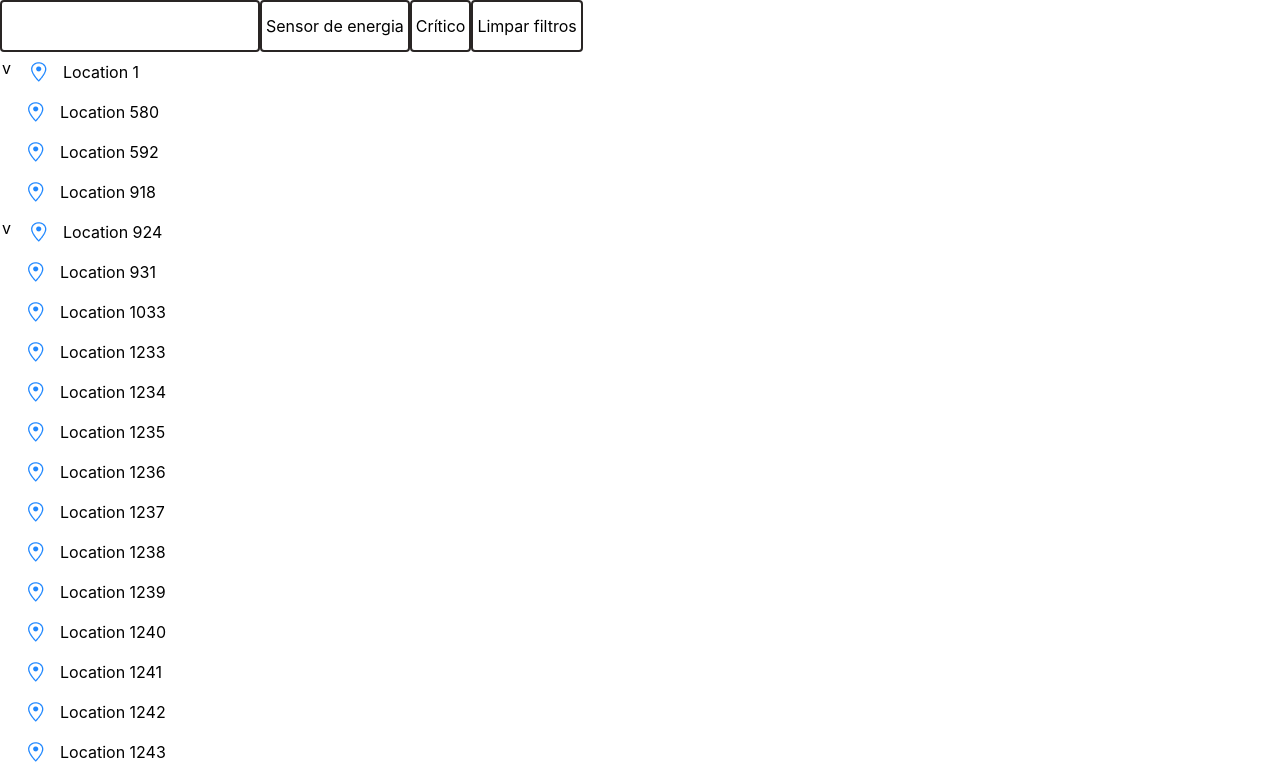
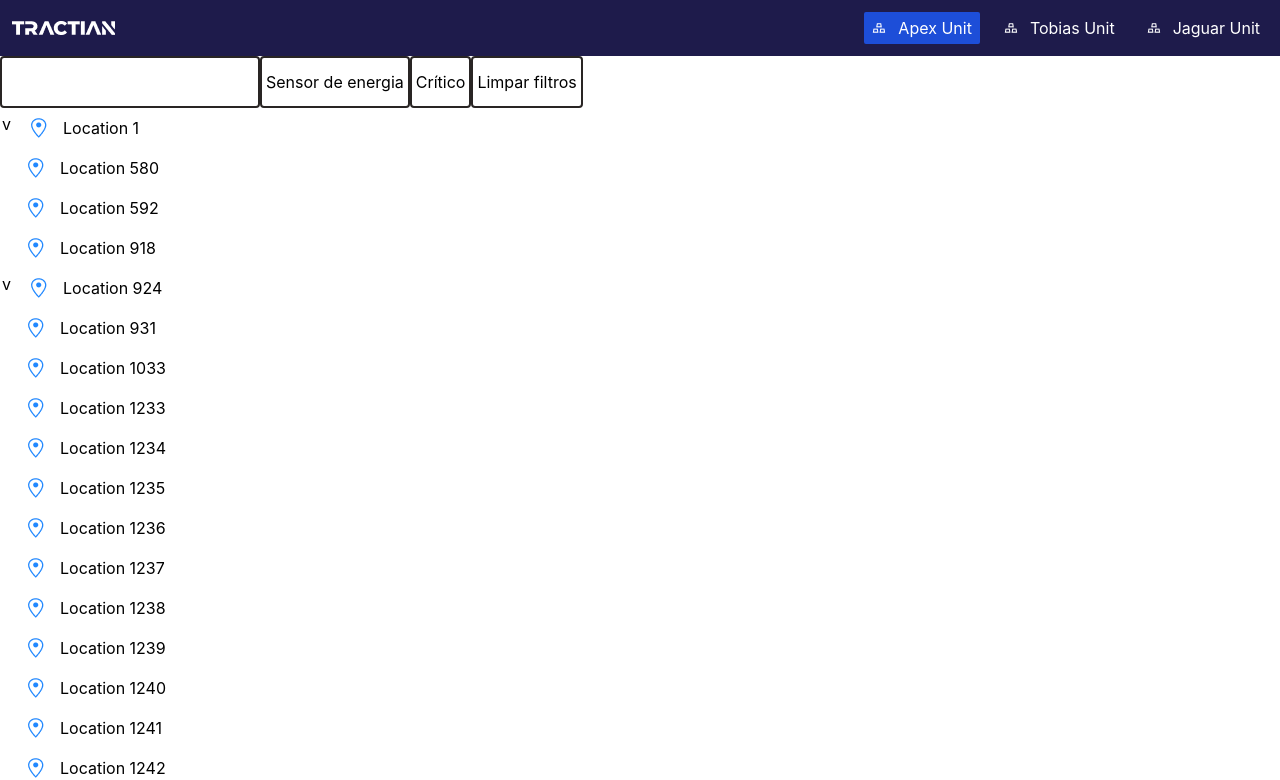
Before and after one commit to VitorBisterso/tractian-tech-challenge, a React (Vite) app: page / in a window 1280 px wide. Shown: the top 780 px of the page. Built offline with nearby package versions, Linux system fonts and the light colour scheme.

Commit message:
Add menu

```diff
--- a/src/App.tsx
+++ b/src/App.tsx
@@ -1,9 +1,21 @@
+import { useMemo, useState } from 'react';
+
+import Menu from '@/components/Menu';
 import AssetsPanel from '@/components/AssetsPanel';
-import locations from '@/data/units/apex/locations.json';
-import assets from '@/data/units/apex/assets.json';
+import { getMenuItems, unitsData } from '@/utils/units';
+import { UNIT_TYPE } from '@/models';
 
 function App() {
-   return <AssetsPanel locations={locations} assets={assets} />;
+   const [activeMenu, setActiveMenu] = useState<UNIT_TYPE>('apex');
+   const menuItems = useMemo(() => getMenuItems(setActiveMenu), []);
+
+   const { locations, assets } = unitsData[activeMenu];
+   return (
+      <>
+         <Menu items={menuItems} activeItem={activeMenu} />
+         <AssetsPanel locations={locations} assets={assets} />
+      </>
+   );
 }
 
 export default App;
--- /dev/null
+++ b/src/components/Menu/index.tsx
@@ -0,0 +1,37 @@
+import logo from '@/assets/img/logo.png';
+import unitIcon from '@/assets/img/unit.png';
+
+export interface MenuItem {
+   title: string;
+   value: string;
+   onClick: () => void;
+}
+
+interface Props {
+   items: Array<MenuItem>;
+   activeItem: string;
+}
+
+export default function Menu({ items, activeItem }: Props) {
+   return (
+      <div className="flex flex-row items-center justify-between bg-indigo-950 p-3">
+         <img src={logo} alt="company logo" />
+         <div className="flex flex-row items-center gap-x-4">
+            {items.map((item) => {
+               const isActive = item.value === activeItem;
+               return (
+                  <button
+                     key={item.value}
+                     type="button"
+                     onClick={item.onClick}
+                     className={`${isActive && 'bg-blue-700'} flex flex-row items-center rounded-sm text-white gap-x-3 px-2 py-1`}
+                  >
+                     <img src={unitIcon} alt={`unit-${item.title}`} />
+                     {item.title}
+                  </button>
+               );
+            })}
+         </div>
+      </div>
+   );
+}
--- a/src/models/index.ts
+++ b/src/models/index.ts
@@ -40,3 +40,6 @@ export interface Item {
    foundByFilter?: boolean;
    isOpened?: boolean;
 }
+
+// eslint-disable-next-line @typescript-eslint/naming-convention
+export type UNIT_TYPE = 'apex' | 'tobias' | 'jaguar';
--- /dev/null
+++ b/src/utils/units.ts
@@ -0,0 +1,48 @@
+import { MenuItem } from '@/components/Menu';
+import { UNIT_TYPE, Asset, Location } from '@/models';
+import apexLocations from '@/data/units/apex/locations.json';
+import apexAssets from '@/data/units/apex/assets.json';
+import tobiasLocations from '@/data/units/tobias/locations.json';
+import tobiasAssets from '@/data/units/tobias/assets.json';
+import jaguarLocations from '@/data/units/jaguar/locations.json';
+import jaguarAssets from '@/data/units/jaguar/assets.json';
+
+const units: Record<UNIT_TYPE, string> = {
+   apex: 'Apex Unit',
+   tobias: 'Tobias Unit',
+   jaguar: 'Jaguar Unit',
+};
+
+export const unitsData: Record<
+   UNIT_TYPE,
+   { locations: Array<Location>; assets: Array<Asset> }
+> = {
+   apex: {
+      locations: apexLocations,
+      assets: apexAssets,
+   },
+   tobias: {
+      locations: tobiasLocations,
+      // @ts-expect-error status string, undefined, null
+      assets: tobiasAssets,
+   },
+   jaguar: {
+      locations: jaguarLocations,
+      // @ts-expect-error status string, undefined, null
+      assets: jaguarAssets,
+   },
+};
+
+export function getMenuItems(
+   setActiveMenu: (key: UNIT_TYPE) => void,
+): Array<MenuItem> {
+   return Object.keys(units).map((key) => {
+      const unitTypeKey = key as UNIT_TYPE;
+      const title = units[unitTypeKey];
+      return {
+         title,
+         value: key,
+         onClick: () => setActiveMenu(unitTypeKey),
+      };
+   });
+}
```
Also changed, not shown: src/assets/img/logo.png (added), src/assets/img/unit.png (added).
